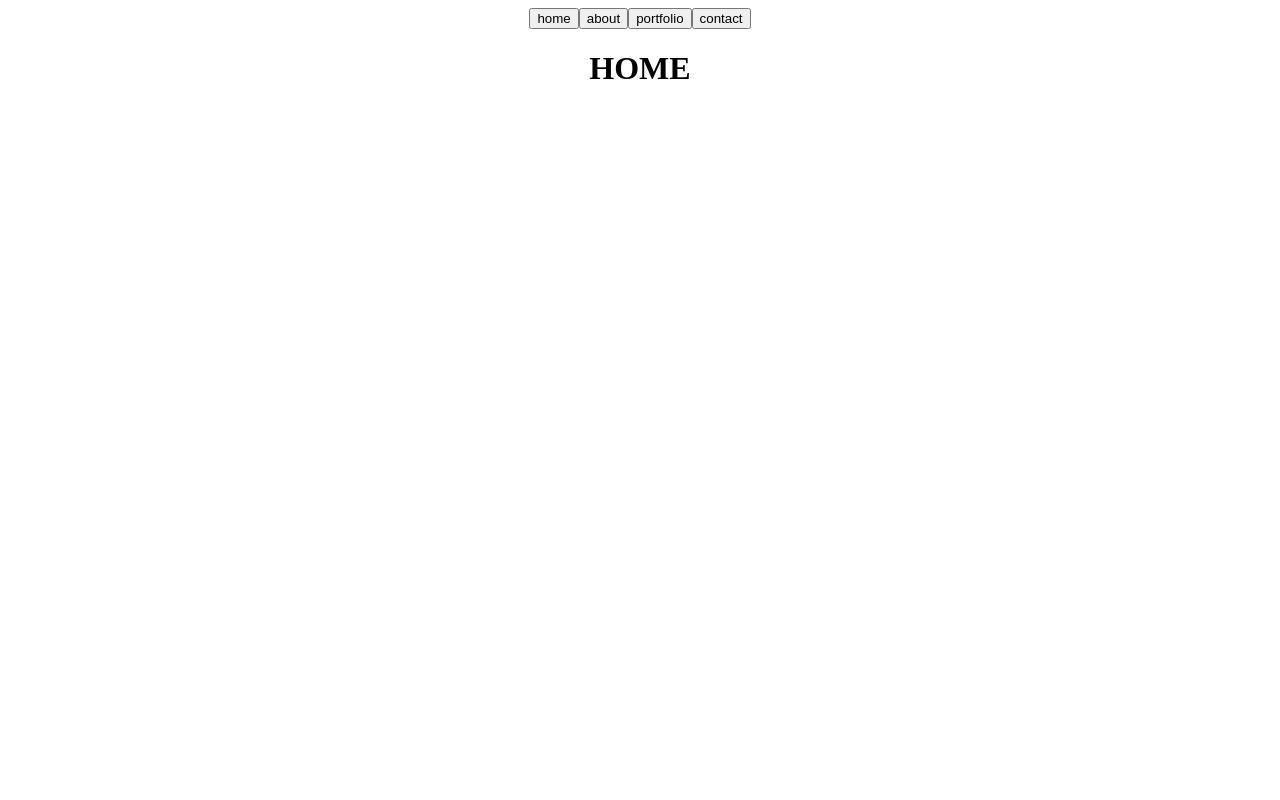
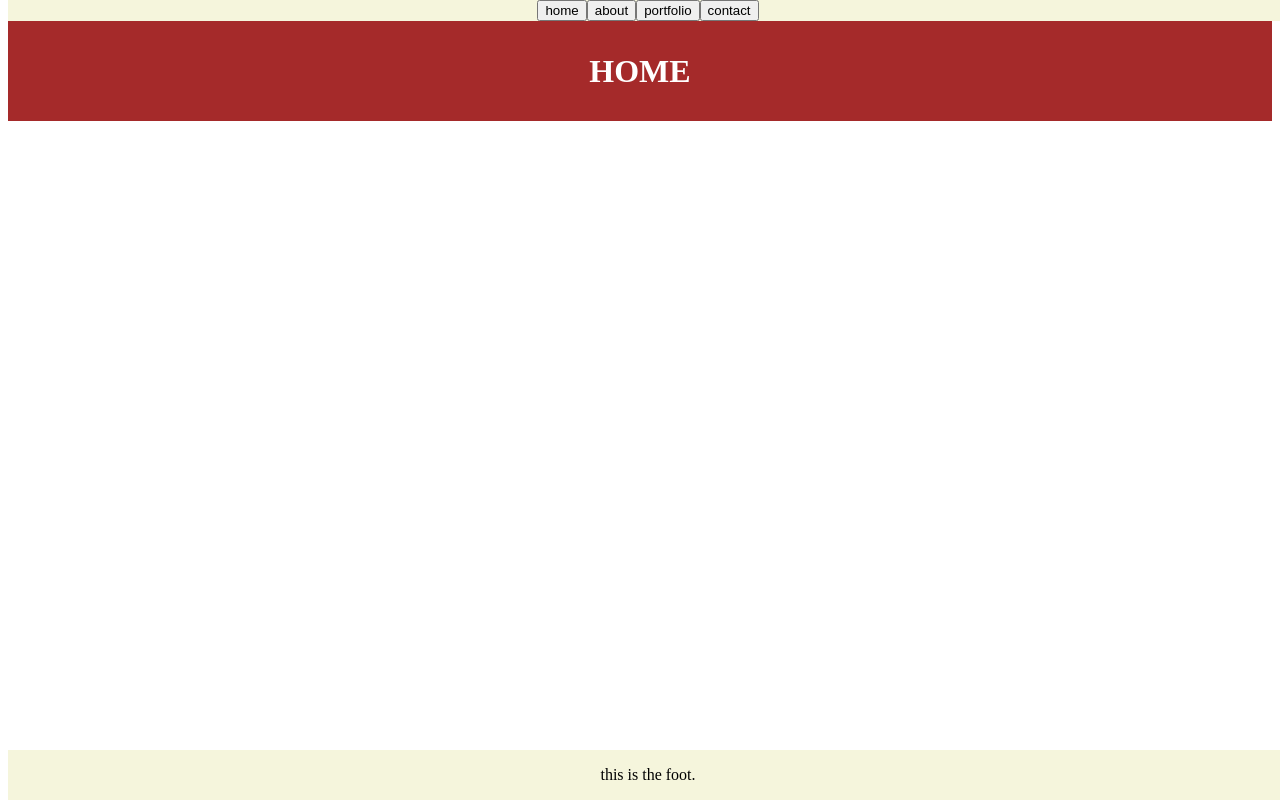
Before and after one commit to kavdesilva/portfolio_v.1, a React (Create React App) app in the folder client/: page / in a window 1280 px wide. Shown: the top 800 px of the page. Built offline with nearby package versions, Linux system fonts and the light colour scheme.

Commit message:
fixed nav and footer, styled for testing purposes."

```diff
--- a/client/src/App.css
+++ b/client/src/App.css
@@ -2,6 +2,26 @@
   text-align: center;
 }
 
-.scroll-test-div {
+.scroll-test {
+  line-height: 100px;
   height: 800px;
 }
+
+h1 {
+  background-color: brown;
+  color: white;
+}
+
+.nav {
+  position: fixed;
+  width: 100%;
+  background-color: beige;
+  top: 0;
+}
+
+.footer {
+  position: fixed;
+  width: 100%;
+  background-color: beige;
+  bottom: 0;
+}
--- a/client/src/components/About.jsx
+++ b/client/src/components/About.jsx
@@ -1,6 +1,6 @@
 const About = ({ aboutRef }) => {
     return (
-        <div className="scroll-test-div">
+        <div className="scroll-test">
             <h1 ref={aboutRef}>ABOUT</h1>
         </div>
     )
--- a/client/src/components/Contact.jsx
+++ b/client/src/components/Contact.jsx
@@ -1,6 +1,6 @@
 const Contact = ({ contactRef }) => {
     return (
-        <div className="scroll-test-div">
+        <div className="scroll-test">
             <h1 ref={contactRef}>CONTACT</h1>
         </div>
     )
--- a/client/src/components/Footer.jsx
+++ b/client/src/components/Footer.jsx
@@ -1,6 +1,8 @@
 const Footer = () => {
     return (
-        <div></div>
+        <div className="footer">
+            <p>this is the foot.</p>
+        </div>
     )
 }
 
--- a/client/src/components/Home.jsx
+++ b/client/src/components/Home.jsx
@@ -1,6 +1,6 @@
 const Home = ({ homeRef }) => {
     return (
-        <div className="scroll-test-div">
+        <div className="scroll-test">
             <h1 ref={homeRef}>HOME</h1>
         </div>
     )
--- a/client/src/components/Nav.jsx
+++ b/client/src/components/Nav.jsx
@@ -2,7 +2,7 @@ import { useRef } from 'react'
 
 const Nav = ({ handleClickHome, handleClickAbout, handleClickPortfolio, handleClickContact}) => {
     return (
-        <div>
+        <div className="nav">
             <button onClick={handleClickHome}>home</button>
             <button onClick={handleClickAbout}>about</button>
             <button onClick={handleClickPortfolio}>portfolio</button>
--- a/client/src/components/Portfolio.jsx
+++ b/client/src/components/Portfolio.jsx
@@ -1,6 +1,6 @@
 const Portfolio = ({ portfolioRef }) => {
     return (
-        <div className="scroll-test-div">
+        <div className="scroll-test">
             <h1 ref={portfolioRef}>PORTFOLIO</h1>
         </div>
     )
```
